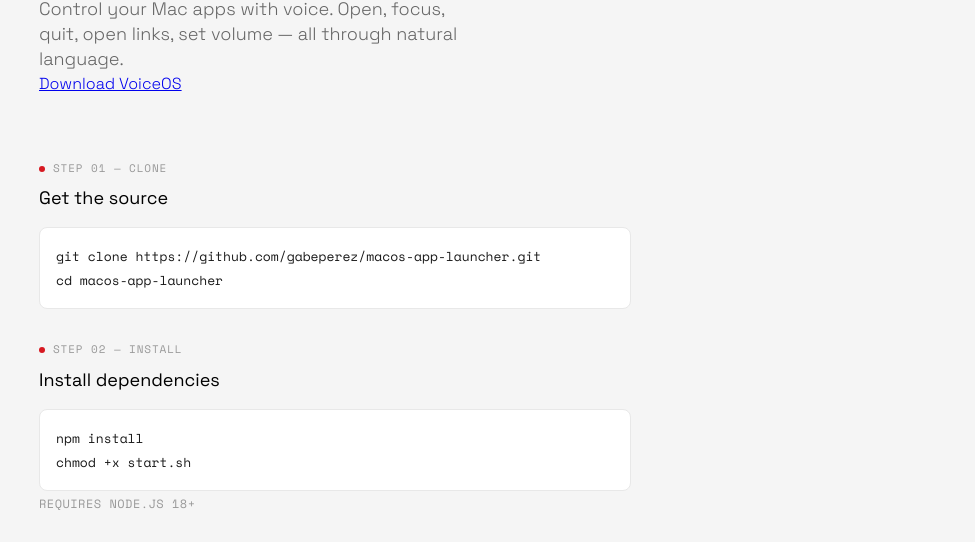
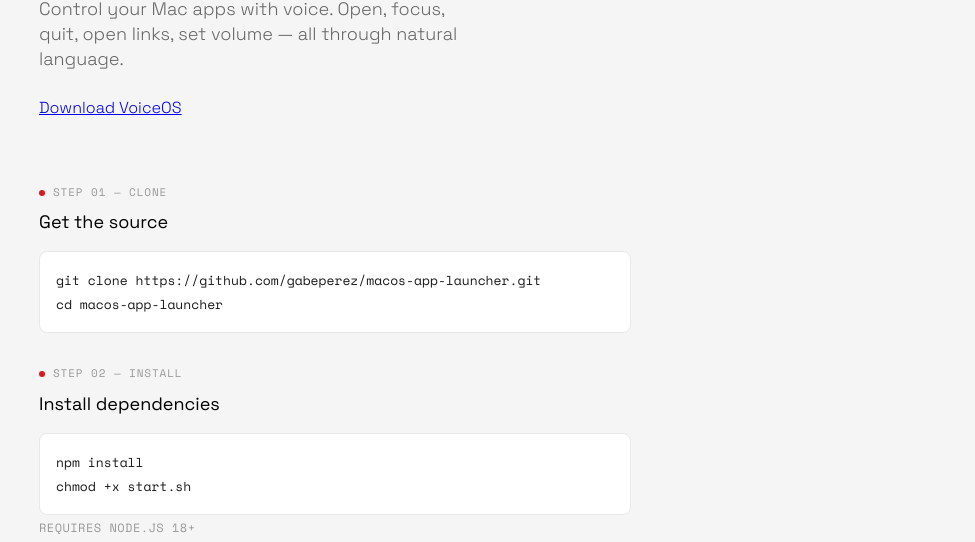
Before and after one commit to gabeperez/macos-app-launcher, a website: page docs/voiceos.html in a window 1280 px wide. Shown: the part 250-792 px from the top of the page, without its empty margins (305-1280 px from the left). Drawn offline with nearby package versions, Linux system fonts and the light colour scheme; a web font is replaced by a local one.

Commit message:
Update voiceos.html

```diff
--- a/docs/voiceos.html
+++ b/docs/voiceos.html
@@ -305,7 +305,9 @@
     <section class="hero">
       <div class="hero-label" data-i18n="hero_label">MACOS APP LAUNCHER / INSTALL GUIDE</div>
       <h1 class="hero-title">VoiceOS</h1>
-      <p class="hero-subtitle" data-i18n="hero_subtitle">Control your Mac apps with voice. Open, focus, quit, open links, set volume — all through natural language.</p> <p><a href="https://www.voiceos.com">Download VoiceOS</a></p>
+      <p class="hero-subtitle" data-i18n="hero_subtitle">Control your Mac apps with voice. Open, focus, quit, open links, set volume — all through natural language.</p>
+      <br>
+      <a href="https://www.voiceos.com">Download VoiceOS</a>
     </section>
 
     <section class="steps">
```
